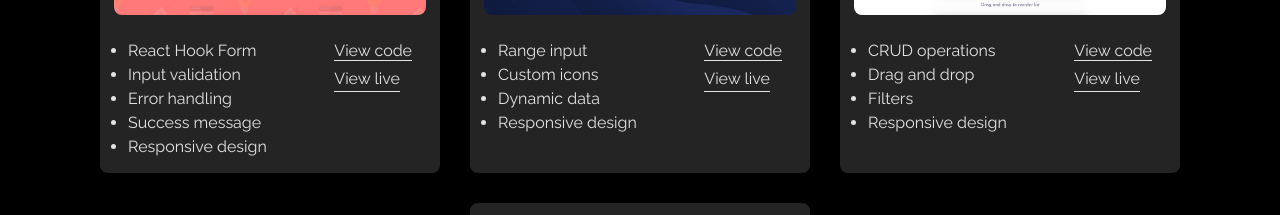
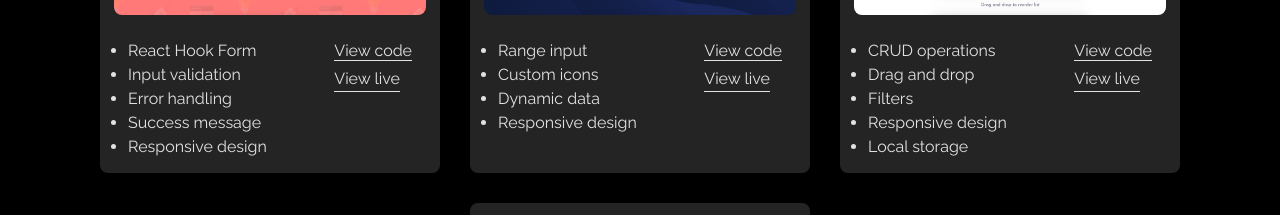
Before and after one commit to anetakasprzak/aneta-portfolio, a React (Vite) app: page / in a window 1280 px wide. Shown: the part 3175-3390 px from the top of the page. Built offline with nearby package versions, Linux system fonts and the light colour scheme.

Commit message:
update porject details

```diff
--- a/src/components/Projects/Projects.jsx
+++ b/src/components/Projects/Projects.jsx
@@ -149,6 +149,7 @@ const myProjects = [
       "Drag and drop",
       "Filters",
       "Responsive design",
+      "Local storage",
     ],
     codeUrl: "https://github.com/anetakasprzak/fm-todo-app",
     liveUrl: "https://fm-todo-app-psi.vercel.app/",
```
